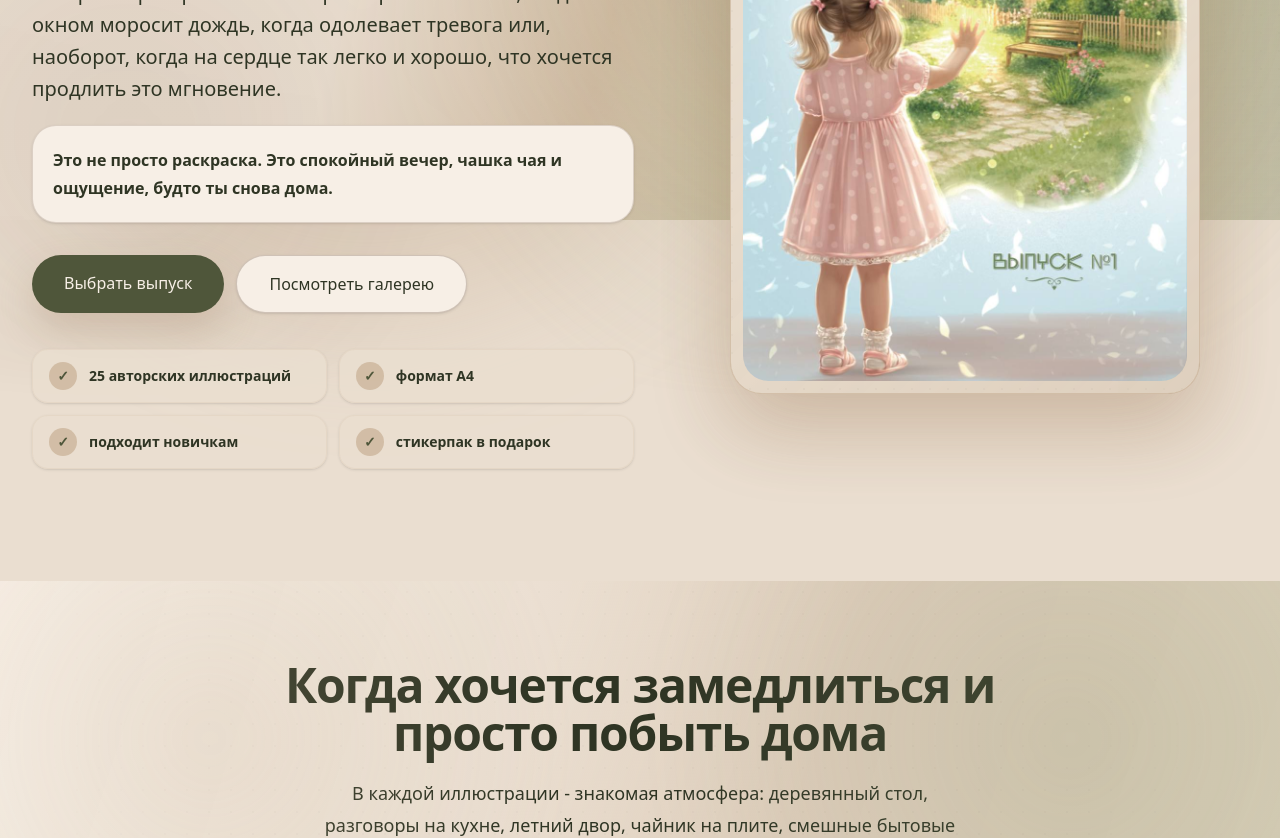
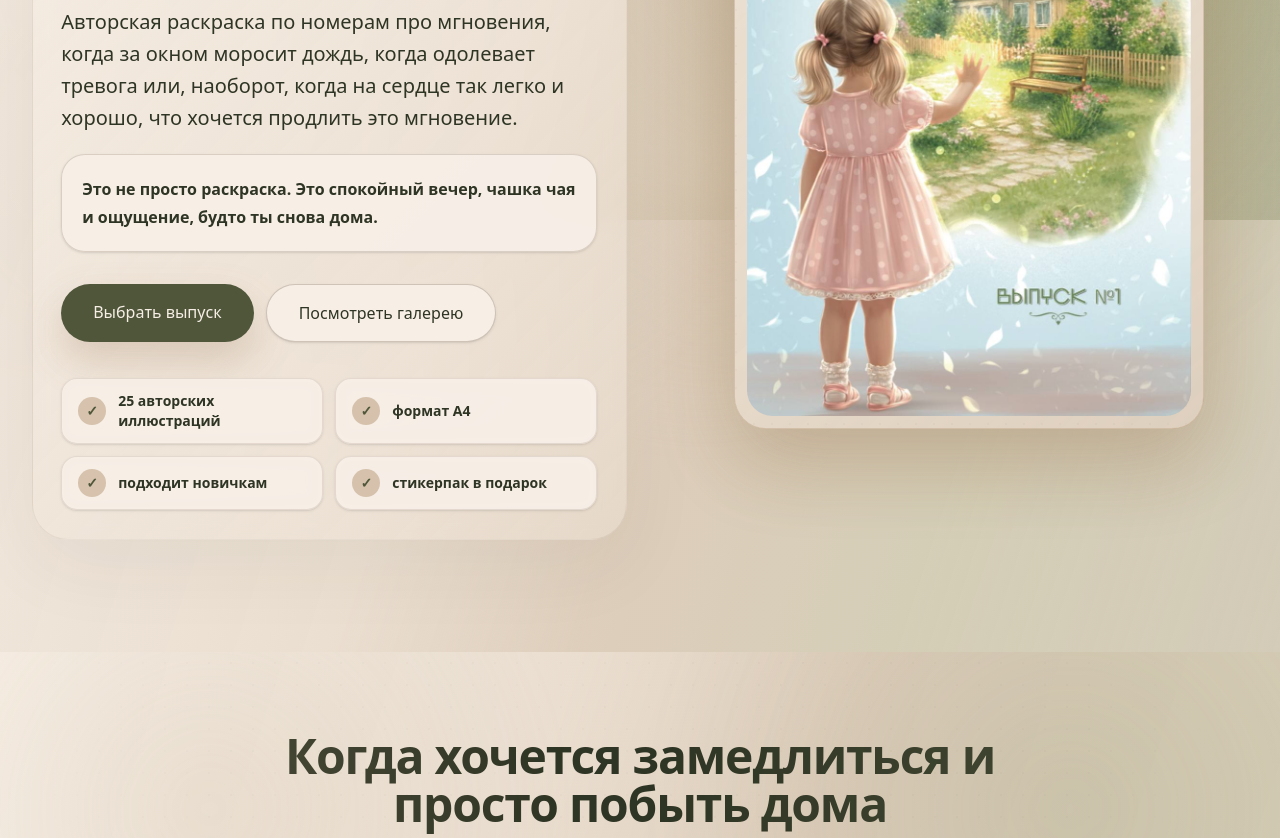
Before and after one commit to mustefano/rodnye-vechera, a Next.js app: page / in a window 1280 px wide. Shown: the part 580-1418 px from the top of the page. Built offline with nearby package versions, Linux system fonts and the light colour scheme.

Commit message:
Update page.tsx

```diff
--- a/app/page.tsx
+++ b/app/page.tsx
@@ -542,11 +542,11 @@ export default function Home() {
         )}
       </header>
 
-      <section className="relative px-4 pb-20 pt-12 sm:px-6 lg:px-8 lg:pb-28 lg:pt-20">
+      <section className="hero-section relative px-4 pb-20 pt-12 sm:px-6 lg:px-8 lg:pb-28 lg:pt-20">
         <div className="absolute left-0 top-0 -z-10 h-[46rem] w-[46rem] rounded-full bg-lamp/35 blur-3xl" />
         <div className="absolute right-0 top-32 -z-10 h-[34rem] w-[34rem] rounded-full bg-sage/20 blur-3xl" />
-        <div className="mx-auto grid max-w-7xl items-center gap-12 lg:grid-cols-[1.03fr_0.97fr]">
-          <div className="reveal">
+        <div className="mx-auto grid max-w-7xl items-center gap-12 lg:grid-cols-[minmax(0,0.96fr)_minmax(360px,0.9fr)] xl:gap-16">
+          <div className="reveal hero-copy-panel max-w-[760px]">
             <div className="mb-7 inline-flex items-center gap-3 rounded-full border border-earth/20 bg-cream px-4 py-2 text-sm font-bold text-cocoa shadow-sm backdrop-blur">
               <span className="h-2.5 w-2.5 rounded-full bg-lamp shadow-[0_0_18px_rgba(172,176,135,0.90)]" />
               Авторские раскраски по номерам для спокойных вечеров
@@ -559,7 +559,7 @@ export default function Home() {
               дождь, когда одолевает тревога или, наоборот, когда на сердце так легко
               и хорошо, что хочется продлить это мгновение.
             </p>
-            <p className="mt-5 max-w-2xl rounded-[1.5rem] border border-earth/18 bg-cream p-5 text-base font-bold leading-7 text-cocoa shadow-sm">
+            <p className="mt-5 max-w-[650px] rounded-[1.5rem] border border-earth/18 bg-cream/96 p-5 text-base font-bold leading-7 text-cocoa shadow-sm">
               Это не просто раскраска. Это спокойный вечер, чашка чая и
               ощущение, будто ты снова дома.
             </p>
@@ -577,11 +577,11 @@ export default function Home() {
                 Посмотреть галерею
               </a>
             </div>
-            <div className="mt-9 grid gap-3 sm:grid-cols-2 lg:max-w-2xl">
+            <div className="mt-9 grid max-w-[650px] gap-3 sm:grid-cols-2">
               {heroBenefits.map((benefit) => (
                 <div
                   key={benefit}
-                  className="flex items-center gap-3 rounded-2xl border border-caramel/15 bg-almond/88 px-4 py-3 text-sm font-semibold text-cocoa shadow-sm backdrop-blur"
+                  className="flex items-center gap-3 rounded-2xl border border-earth/12 bg-cream/96 px-4 py-3 text-sm font-bold text-cocoa shadow-sm backdrop-blur"
                 >
                   <span className="grid h-7 w-7 shrink-0 place-items-center rounded-full bg-lamp/70 text-burgundy">
                     ✓
@@ -781,14 +781,14 @@ export default function Home() {
         </div>
       </section>
 
-      <section className="px-4 py-20 sm:px-6 lg:px-8">
+      <section className="order-section px-4 py-20 sm:px-6 lg:px-8">
         <div className="mx-auto max-w-7xl">
           <SectionHeading title="Как оформить заказ" />
           <div className="grid gap-4 md:grid-cols-4">
             {orderSteps.map((step, index) => (
               <div
                 key={step}
-                className="reveal relative rounded-[1.75rem] border border-caramel/15 bg-almond/90 p-6 shadow-[0_20px_55px_rgba(149,113,79,0.08)]"
+                className="reveal relative rounded-[1.75rem] border border-earth/12 bg-cream/96 p-6 shadow-[0_20px_55px_rgba(47,53,36,0.10)] backdrop-blur"
               >
                 <span className="mb-8 grid h-12 w-12 place-items-center rounded-2xl bg-burgundy text-lg font-bold text-cream">
                   {index + 1}
```
